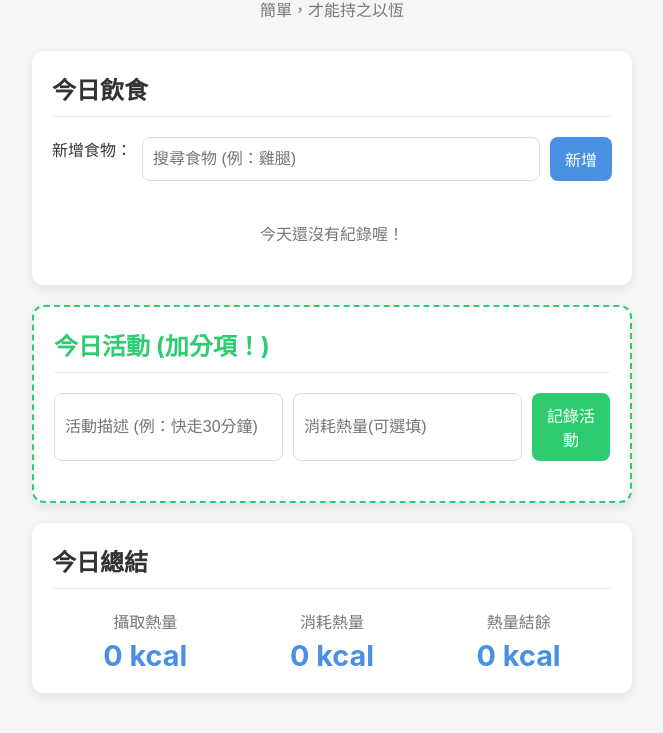
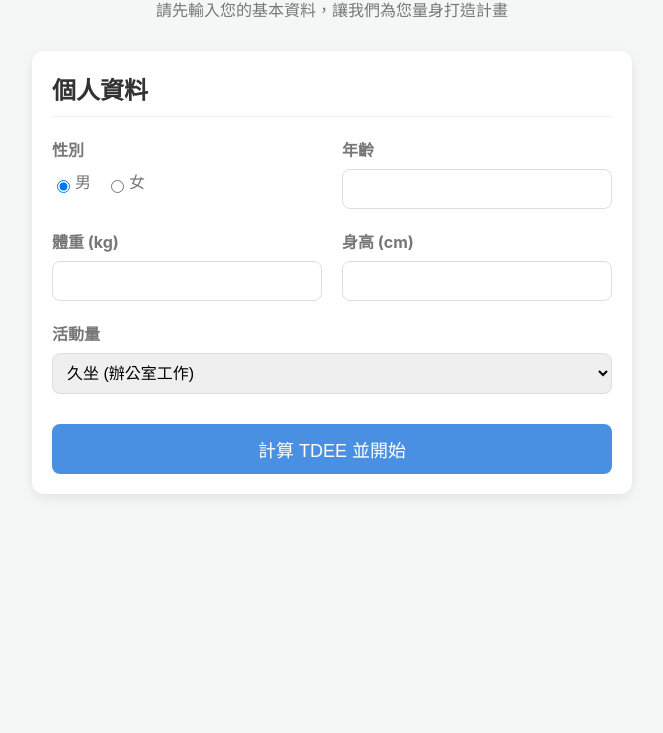
Before and after one commit to xupmc320/fat-loss, a plain HTML site: page index.html in a window 1280 px wide. Shown: the part 74-807 px from the top of the page, without its empty margins (308-971 px from the left). Drawn offline with Linux system fonts and the light colour scheme.

Commit message:
Add files via upload

```diff
--- a/index.html
+++ b/index.html
@@ -3,58 +3,65 @@
 <head>
     <meta charset="UTF-8">
     <meta name="viewport" content="width=device-width, initial-scale=1.0">
-    <title>減脂小幫手</title>
+    <title>減脂小幫手 v2.0</title>
     <link rel="stylesheet" href="style.css">
 </head>
 <body>
     <div class="container">
+        <div id="profile-section">
+            <header>
+                <h1>歡迎使用 減脂小幫手</h1>
+                <p class="subtitle">請先輸入您的基本資料，讓我們為您量身打造計畫</p>
+            </header>
+            <section class="card">
+                <h2>個人資料</h2>
+                <form id="profile-form" class="profile-grid">
+                    <div class="form-group">
+                        <label>性別</label>
+                        <div>
+                            <input type="radio" name="gender" value="male" id="male" checked><label for="male">男</label>
+                            <input type="radio" name="gender" value="female" id="female"><label for="female">女</label>
+                        </div>
+                    </div>
+                    <div class="form-group">
+                        <label for="age">年齡</label>
+                        <input type="number" id="age" required>
+                    </div>
+                    <div class="form-group">
+                        <label for="weight">體重 (kg)</label>
+                        <input type="number" id="weight" step="0.1" required>
+                    </div>
+                    <div class="form-group">
+                        <label for="height">身高 (cm)</label>
+                        <input type="number" id="height" required>
+                    </div>
+                    <div class="form-group full-width">
+                        <label for="activity-level">活動量</label>
+                        <select id="activity-level">
+                            <option value="1.2">久坐 (辦公室工作)</option>
+                            <option value="1.375">輕度活動 (每週運動1-3天)</option>
+                            <option value="1.55">中度活動 (每週運動3-5天)</option>
+                            <option value="1.725">高度活動 (每週運動6-7天)</option>
+                            <option value="1.9">極度活動 (體力勞動或專業運動員)</option>
+                        </select>
+                    </div>
+                    <button type="submit" class="full-width">計算 TDEE 並開始</button>
+                </form>
+                <div id="tdee-result" class="hidden"></div>
+            </section>
+        </div>
+
+        <div id="main-app" class="hidden">
             <header>
                 <h1>減脂日誌</h1>
-            <p class="subtitle">簡單，才能持之以恆</p>
+                <p id="tdee-display" class="subtitle"></p>
             </header>
-
             <main>
                 <section class="card">
-                <h2>今日飲食</h2>
-                <div class="food-selector">
-                    <label for="food-search">新增食物：</label>
-                    <input type="text" id="food-search" placeholder="搜尋食物 (例：雞腿)">
-                    <button id="add-food-btn">新增</button>
-                </div>
-                <ul id="daily-log-list" class="log-list">
-                    <li class="placeholder">今天還沒有紀錄喔！</li>
-                </ul>
-            </section>
-
-            <section class="card bonus-card">
-                <h2>今日活動 (加分項！)</h2>
-                <div class="exercise-form">
-                    <input type="text" id="exercise-desc" placeholder="活動描述 (例：快走30分鐘)">
-                    <input type="number" id="exercise-calories" placeholder="消耗熱量(可選填)">
-                    <button id="add-exercise-btn">記錄活動</button>
-                </div>
-                <ul id="exercise-log-list" class="log-list">
-                    </ul>
-            </section>
-
-            <section class="card summary-card">
-                <h2>今日總結</h2>
-                <div class="summary-grid">
-                    <div>
-                        <p class="summary-label">攝取熱量</p>
-                        <p id="total-calories" class="summary-value">0 kcal</p>
-                    </div>
-                    <div>
-                        <p class="summary-label">消耗熱量</p>
-                        <p id="burned-calories" class="summary-value">0 kcal</p>
-                    </div>
-                    <div>
-                        <p class="summary-label">熱量結餘</p>
-                        <p id="balance-calories" class="summary-value">0 kcal</p>
-                    </div>
-                </div>
+                    <h2>今日飲食 (建構中)</h2>
                 </section>
             </main>
+        </div>
     </div>
     <script src="script.js"></script>
 </body>
--- a/script.js
+++ b/script.js
@@ -1,123 +1,88 @@
-// 等待 HTML 頁面完全載入後再執行
 document.addEventListener('DOMContentLoaded', () => {
+    // --- 取得所有需要操作的 HTML 元素 ---
+    const profileSection = document.getElementById('profile-section');
+    const mainAppSection = document.getElementById('main-app');
+    const profileForm = document.getElementById('profile-form');
+    const tdeeResultEl = document.getElementById('tdee-result');
+    const tdeeDisplayEl = document.getElementById('tdee-display');
 
-    // --- A. 取得所有需要操作的 HTML 元素 ---
-    const foodSearchInput = document.getElementById('food-search');
-    const addFoodBtn = document.getElementById('add-food-btn');
-    const dailyLogList = document.getElementById('daily-log-list');
+    // --- 核心功能函式 ---
 
-    const exerciseDescInput = document.getElementById('exercise-desc');
-    const exerciseCaloriesInput = document.getElementById('exercise-calories');
-    const addExerciseBtn = document.getElementById('add-exercise-btn');
-    const exerciseLogList = document.getElementById('exercise-log-list');
+    // 儲存使用者資料到 localStorage
+    function saveProfile(profile) {
+        localStorage.setItem('userProfile', JSON.stringify(profile));
+    }
 
-    const totalCaloriesEl = document.getElementById('total-calories');
-    const burnedCaloriesEl = document.getElementById('burned-calories');
-    const balanceCaloriesEl = document.getElementById('balance-calories');
+    // 讀取使用者資料
+    function loadProfile() {
+        const profileJSON = localStorage.getItem('userProfile');
+        return profileJSON ? JSON.parse(profileJSON) : null;
+    }
+
+    // 根據使用者資料計算 TDEE
+    function calculateTDEE(profile) {
+        const { gender, age, weight, height, activityLevel } = profile;
+
+        // 使用 Mifflin-St Jeor 公式計算基礎代謝率 (BMR)
+        let bmr;
+        if (gender === 'male') {
+            bmr = 10 * weight + 6.25 * height - 5 * age + 5;
+        } else {
+            bmr = 10 * weight + 6.25 * height - 5 * age - 161;
+        }
+
+        const tdee = bmr * activityLevel;
+        return Math.round(tdee);
+    }
+
+    // 顯示主應用程式畫面
+    function showMainApp(profile) {
+        profileSection.classList.add('hidden');
+        mainAppSection.classList.remove('hidden');
+        tdeeDisplayEl.textContent = `您的每日總消耗熱量 (TDEE) 約為: ${profile.tdee} kcal`;
+    }
 
 
-    // --- B. 資料庫與狀態管理 ---
+    // --- 事件監聽 ---
 
-    // 我們的迷你食物資料庫 (符合您的「簡單」原則)
-    const foodDatabase = [
-        { name: '白飯', unit: '碗', calories: 280, protein: 5 },
-        { name: '糙米飯', unit: '碗', calories: 220, protein: 6 },
-        { name: '雞腿', unit: '隻', calories: 350, protein: 30 },
-        { name: '排骨', unit: '塊', calories: 400, protein: 25 },
-        { name: '雞胸肉', unit: '份', calories: 180, protein: 35 },
-        { name: '炒青菜', unit: '份', calories: 150, protein: 3 },
-        { name: '蒸蛋', unit: '份', calories: 130, protein: 12 },
-        { name: '貢丸湯', unit: '碗', calories: 200, protein: 10 },
-        { name: '滷蛋', unit: '顆', calories: 90, protein: 7 },
-        { name: '無糖豆漿', unit: '杯', calories: 110, protein: 10 },
-        { name: '乳清蛋白', unit: '份', calories: 150, protein: 25 },
-    ];
+    // 處理個人資料表單的提交事件
+    profileForm.addEventListener('submit', (event) => {
+        event.preventDefault(); // 防止頁面重新整理
 
-    // 從 localStorage 讀取舊資料，如果沒有就用空陣列
-    let dailyLog = JSON.parse(localStorage.getItem('dailyLog')) || [];
-    let exerciseLog = JSON.parse(localStorage.getItem('exerciseLog')) || [];
+        const profile = {
+            gender: document.querySelector('input[name="gender"]:checked').value,
+            age: parseInt(document.getElementById('age').value),
+            weight: parseFloat(document.getElementById('weight').value),
+            height: parseInt(document.getElementById('height').value),
+            activityLevel: parseFloat(document.getElementById('activity-level').value),
+        };
 
-
-    // --- C. 核心功能函式 ---
-
-    // 畫面總管：根據目前的資料狀態，重繪整個畫面
-    function render() {
-        // 1. 更新飲食列表
-        dailyLogList.innerHTML = ''; // 先清空
-        if (dailyLog.length === 0) {
-            dailyLogList.innerHTML = '<li class="placeholder">今天還沒有紀錄喔！</li>';
-        } else {
-            dailyLog.forEach(item => {
-                const li = document.createElement('li');
-                li.textContent = `${item.name} (${item.unit}) - ${item.calories} kcal`;
-                dailyLogList.appendChild(li);
-            });
-        }
-
-        // 2. 更新運動列表
-        exerciseLogList.innerHTML = ''; // 先清空
-        exerciseLog.forEach(item => {
-            const li = document.createElement('li');
-            li.textContent = `${item.desc} - ${item.calories} kcal`;
-            exerciseLogList.appendChild(li);
-        });
-
-        // 3. 更新總結區塊
-        const totalCalories = dailyLog.reduce((sum, item) => sum + item.calories, 0);
-        const burnedCalories = exerciseLog.reduce((sum, item) => sum + item.calories, 0);
-        const balance = totalCalories - burnedCalories;
-
-        totalCaloriesEl.textContent = `${totalCalories} kcal`;
-        burnedCaloriesEl.textContent = `${burnedCalories} kcal`;
-        balanceCaloriesEl.textContent = `${balance} kcal`;
-    }
-
-    // 儲存資料到瀏覽器的 localStorage
-    function saveData() {
-        localStorage.setItem('dailyLog', JSON.stringify(dailyLog));
-        localStorage.setItem('exerciseLog', JSON.stringify(exerciseLog));
-    }
-
-    // 新增飲食紀錄
-    function handleAddFood() {
-        const foodName = foodSearchInput.value.trim();
-        if (!foodName) return; // 如果輸入是空的，就不執行
-
-        const foodItem = foodDatabase.find(food => food.name === foodName);
-
-        if (foodItem) {
-            dailyLog.push(foodItem);
-            saveData();
-            render();
-            foodSearchInput.value = ''; // 清空輸入框
-        } else {
-            alert('在我們的簡易資料庫中找不到這個食物喔！請試試別的。');
-        }
-    }
-
-    // 新增運動紀錄
-    function handleAddExercise() {
-        const desc = exerciseDescInput.value.trim();
-        const calories = parseInt(exerciseCaloriesInput.value) || 0;
-
-        if (!desc) {
-            alert('請填寫活動描述！');
+        // 驗證輸入
+        if (!profile.age || !profile.weight || !profile.height) {
+            alert('請填寫所有欄位！');
             return;
         }
 
-        exerciseLog.push({ desc, calories });
-        saveData();
-        render();
-        exerciseDescInput.value = '';
-        exerciseCaloriesInput.value = '';
-    }
+        profile.tdee = calculateTDEE(profile);
+        saveProfile(profile);
 
-    // --- D. 事件監聽 ---
-    addFoodBtn.addEventListener('click', handleAddFood);
-    addExerciseBtn.addEventListener('click', handleAddExercise);
+        tdeeResultEl.textContent = `計算結果：您的 TDEE 約為 ${profile.tdee} kcal`;
+        tdeeResultEl.classList.remove('hidden');
+
+        // 延遲 2 秒後，自動切換到主畫面
+        setTimeout(() => {
+            showMainApp(profile);
+        }, 2000);
+    });
 
 
-    // --- E. 初始載入 ---
-    // 頁面一載入，就先畫一次畫面，把儲存的資料顯示出來
-    render();
+    // --- 初始載入邏輯 ---
+    const userProfile = loadProfile();
+    if (userProfile) {
+        // 如果已經有儲存的資料，直接顯示主應用程式
+        showMainApp(userProfile);
+    } else {
+        // 否則，顯示個人資料設定畫面
+        profileSection.classList.remove('hidden');
+    }
 });
--- a/style.css
+++ b/style.css
@@ -1,4 +1,6 @@
-/* 基本設定 */
+/* ... (舊的 CSS 內容可以保留，下面是新增與修改的部分) ... */
+/* 為了確保一致，建議您直接完整替換 */
+
 :root {
     --primary-color: #4a90e2;
     --background-color: #f4f7f6;
@@ -31,12 +33,11 @@ header h1 {
     color: var(--primary-color);
 }
 
-header .subtitle {
+header .subtitle, #tdee-display {
     color: var(--subtle-text-color);
     margin: 5px 0 0 0;
 }
 
-/* 卡片式佈局 */
 .card {
     background-color: var(--card-background);
     border-radius: 12px;
@@ -52,81 +53,73 @@ header .subtitle {
     margin-bottom: 20px;
 }
 
-/* 飲食與運動表單 */
-.food-selector, .exercise-form {
-    display: flex;
-    gap: 10px;
-    margin-bottom: 20px;
+/* 個人資料表單樣式 */
+.profile-grid {
+    display: grid;
+    grid-template-columns: 1fr 1fr;
+    gap: 20px;
 }
 
-input[type="text"], input[type="number"] {
-    flex-grow: 1;
+.form-group {
+    display: flex;
+    flex-direction: column;
+}
+
+.form-group label {
+    margin-bottom: 8px;
+    font-weight: bold;
+    color: var(--subtle-text-color);
+}
+
+.form-group div {
+    display: flex;
+    align-items: center;
+}
+
+.form-group input[type="radio"] {
+    margin-right: 5px;
+}
+
+.form-group label[for="male"], .form-group label[for="female"] {
+    font-weight: normal;
+    margin-right: 15px;
+}
+
+.full-width {
+    grid-column: 1 / -1; /* 佔滿整行 */
+}
+
+input[type="number"], select {
     padding: 10px;
     border: 1px solid #ddd;
     border-radius: 8px;
     font-size: 16px;
+    width: 100%;
+    box-sizing: border-box;
 }
 
-button {
-    padding: 10px 15px;
+button[type="submit"] {
+    padding: 12px 20px;
     border: none;
     background-color: var(--primary-color);
     color: white;
     border-radius: 8px;
     cursor: pointer;
-    font-size: 16px;
+    font-size: 18px;
     transition: background-color 0.2s;
+    margin-top: 10px;
 }
 
-button:hover {
+button[type="submit"]:hover {
     background-color: #357abd;
 }
 
-/* 紀錄列表 */
-.log-list {
-    list-style-type: none;
-    padding: 0;
-    margin: 0;
+#tdee-result {
+    margin-top: 20px;
+    text-align: center;
+    font-size: 1.2em;
 }
 
-.log-list .placeholder {
-    color: var(--subtle-text-color);
-    text-align: center;
-    padding: 20px 0;
+.hidden {
+    display: none;
 }
-
-/* 運動區塊的特殊樣式 */
-.bonus-card {
-    border: 2px dashed var(--bonus-border-color);
-}
-
-.bonus-card h2 {
-    color: var(--bonus-border-color);
-}
-
-.bonus-card button {
-    background-color: var(--bonus-border-color);
-}
-
-.bonus-card button:hover {
-    background-color: #27ae60;
-}
-
-/* 總結區塊 */
-.summary-grid {
-    display: flex;
-    justify-content: space-around;
-    text-align: center;
-}
-
-.summary-label {
-    margin: 0 0 5px 0;
-    color: var(--subtle-text-color);
-}
-
-.summary-value {
-    margin: 0;
-    font-size: 1.8em;
-    font-weight: bold;
-    color: var(--primary-color);
-}
```
Lines whose indentation alone changed are shown as unchanged.
